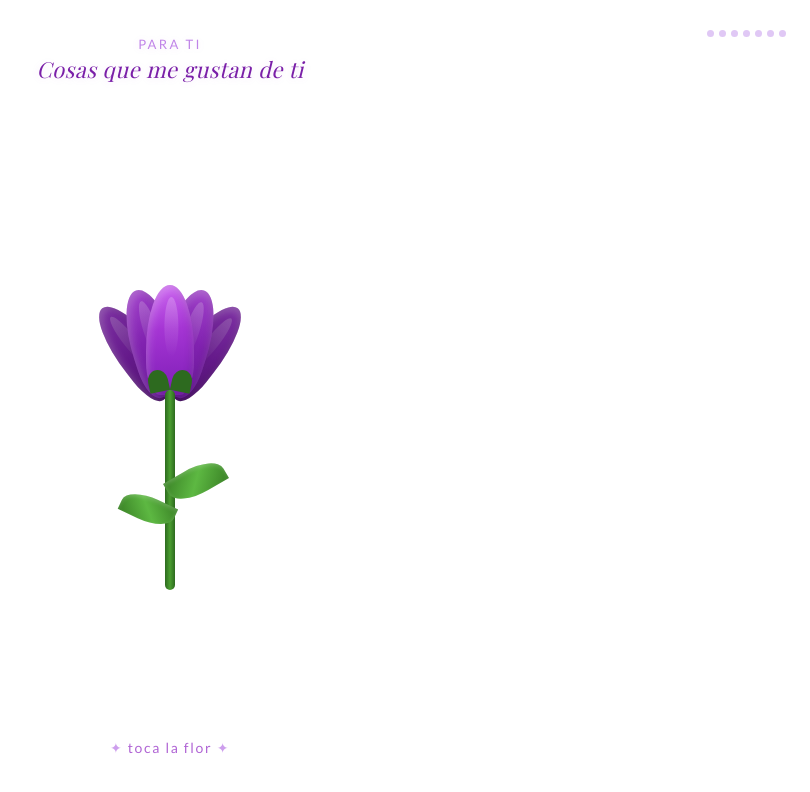
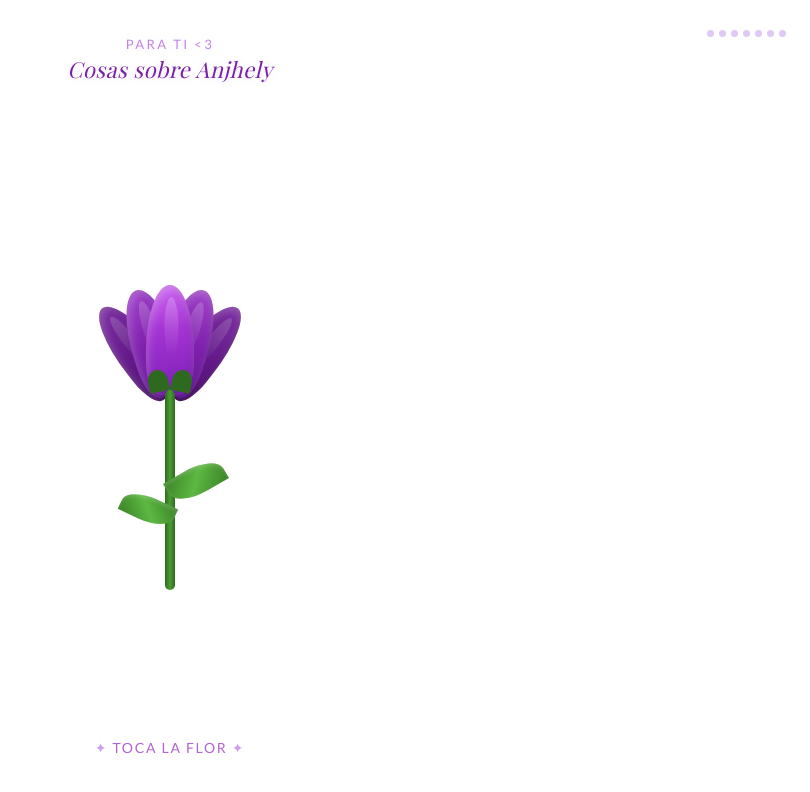
Before and after one commit to gitdeboyd/toanjhely, a plain HTML site: page index.html in a window 1280 px wide. Shown: the whole page, without its empty margins (470-1280 px from the left). Drawn offline with nearby package versions, Linux system fonts and the light colour scheme; a web font is replaced by a local one.

Commit message:
cambio del titulo ajakasd

```diff
--- a/index.html
+++ b/index.html
@@ -395,8 +395,8 @@
 
   <!-- Título -->
   <div class="title">
-    <span>para ti</span>
-    Cosas que me gustan de ti
+    <span> PARA TI <3 </span>
+    Cosas sobre Anjhely
   </div>
 
   <!-- Contador de mensajes -->
@@ -425,7 +425,7 @@
   </div>
 
   <!-- Hint -->
-  <div class="hint">toca la flor</div>
+  <div class="hint">TOCA LA FLOR</div>
 
   <!-- Overlay de mensaje -->
   <div class="message-overlay" id="msgOverlay">
```
